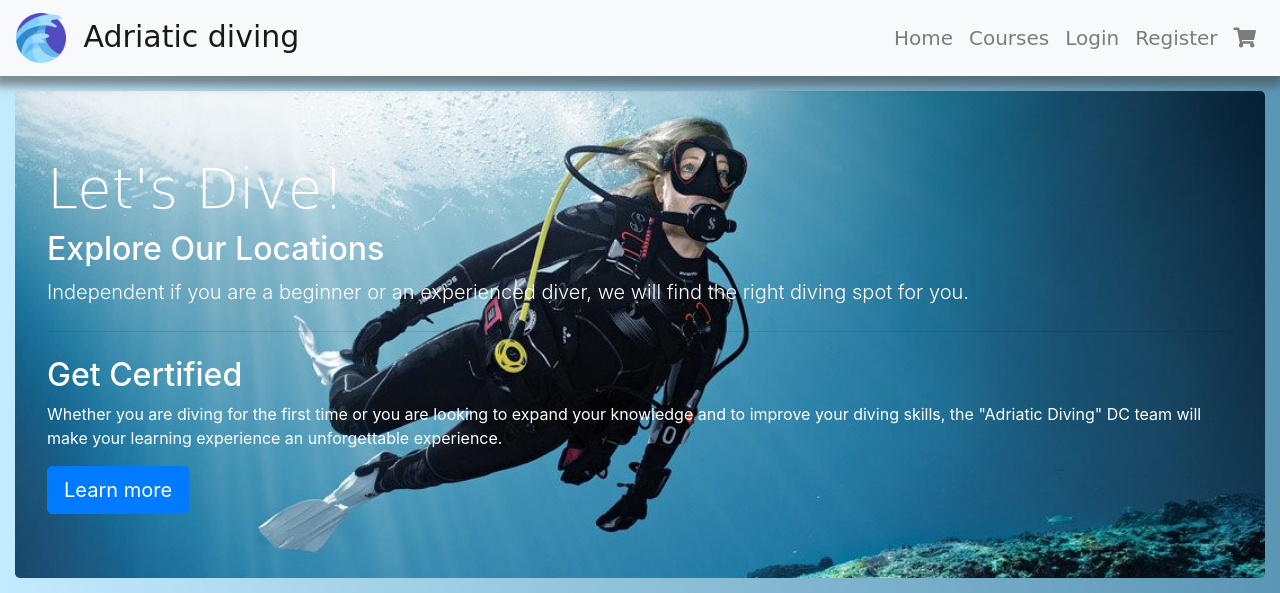
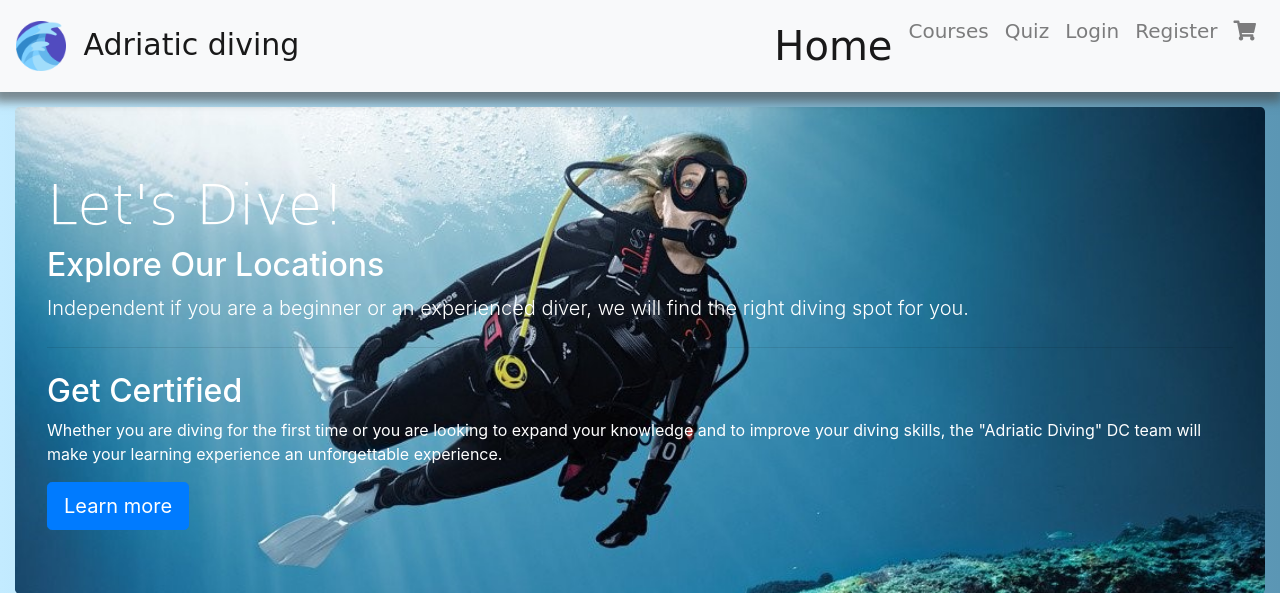
Before and after one commit to AnnaDK/adriatic_diving, a Django app: page / in a window 1280 px wide. Shown: the top 593 px of the page. Run offline with Django 3.2, Linux system fonts and the light colour scheme; parts of the project's set-up code (start-up, migrations or seed data) failed here and were passed over; some libraries are stand-ins or nearby versions; some web fonts are replaced.

Commit message:
urls for quiz app added to the main urls in adriaticdiving app. Navigation bar updated with a code which alowed to add active status to a nav link

```diff
--- a/adriaticdiving/urls.py
+++ b/adriaticdiving/urls.py
@@ -20,10 +20,10 @@ from django.views.generic import RedirectView
 from accounts import urls as urls_accounts
 from courses import urls as urls_courses
 from cart import urls as urls_cart
-from courses.views import all_courses
+from quiz import urls as urls_quiz
 from django.views import static
 from .settings import MEDIA_ROOT
-from django.views.static import serve
+
 # from search import urls as urls_search
 # from checkout import urls as urls_checkout
 
@@ -35,6 +35,8 @@ urlpatterns = [
     url(r'^accounts/', include(urls_accounts)),
     url(r'^courses/', include(urls_courses)),
     url(r'^cart/', include(urls_cart)),
+    url(r'^quiz/', include(urls_quiz)),
+    url(r'^$', RedirectView.as_view(url='quiz/')),
     url(r'^media/(?P<path>.*)$', static.serve, {'document_root': MEDIA_ROOT})
 
 
--- a/templates/navbar.html
+++ b/templates/navbar.html
@@ -1,3 +1,4 @@
+
 <nav class="navbar navbar-expand-lg navbar-light bg-light">
       <a class="navbar-brand" href="{% url 'index' %}"><img class="mr-2" src="../media/icons/wave.png" width="50" height="50" alt="" loading="lazy"> Adriatic diving</a>
       <button
@@ -13,17 +14,28 @@
       </button>
       <div class="collapse navbar-collapse justify-content-end" id="navbarNavAltMarkup">
         <div class="navbar-nav">
-          <a id="home" class="nav-item nav-link" href="{% url 'index' %}">Home</a>
-          <a id="courses" class="nav-item nav-link" href="{% url 'courses' %}">Courses</a>
+
+          <div {% if request.resolver_match.url_name == 'index' %}class="active"{% endif %}>
+          <a id="home" class="nav-item nav-link" href="{% url 'index' %}">Home</a></div>
+          <div {% if request.resolver_match.url_name == 'courses' %}class="active"{% endif %}>
+          <a id="courses" class="nav-item nav-link" href="{% url 'courses' %}">Courses</a></div>
+          <div {% if request.resolver_match.url_name == 'quiz' %}class="active"{% endif %}>
+          <a id="quiz" class="nav-item nav-link" href="{% url 'quiz' %}">Quiz</a></div>
           {% if user.is_authenticated %}
-          <a  id="logout" class="nav-item nav-link" href="{% url 'logout' %}">Logout</a>
-          <a id="profile" class="nav-item nav-link" href="{% url 'profile' %}">Profile</a>
+          <div {% if request.resolver_match.url_name == 'logout' %}class="active"{% endif %}>
+          <a  id="logout" class="nav-item nav-link" href="{% url 'logout' %}">Logout</a></div>
+          <div {% if request.resolver_match.url_name == 'profile' %}class="active"{% endif %}>
+          <a id="profile" class="nav-item nav-link" href="{% url 'profile' %}">Profile</a></div>
           {% else %}
 
-          <a id="login" class="nav-item nav-link" href="{% url 'login' %}">Login</a>
-          <a id="register" class="nav-item nav-link" href="{% url 'registration' %}">Register</a>
+          <div {% if request.resolver_match.url_name == 'login' %}class="active"{% endif %}>
+          <a id="login" class="nav-item nav-link" href="{% url 'login' %}">Login</a></div>
+          <li {% if request.resolver_match.url_name == 'registration' %}class="active"{% endif %}>
+          <a id="register" class="nav-item nav-link" href="{% url 'registration' %}">Register</a></li>
           {% endif %}
-          <a id="cart" class="nav-item nav-link" href="{% url 'view_cart' %}"><i class="fas fa-shopping-cart pt-1"></i></a>
+          <div {% if request.resolver_match.url_name == 'view_cart' %}class="active"{% endif %}>
+          <a id="cart" class="nav-item nav-link" href="{% url 'view_cart' %}"><i class="fas fa-shopping-cart pt-1"></i></a></div>
+
         </div>
       </div>
     </nav>
```
